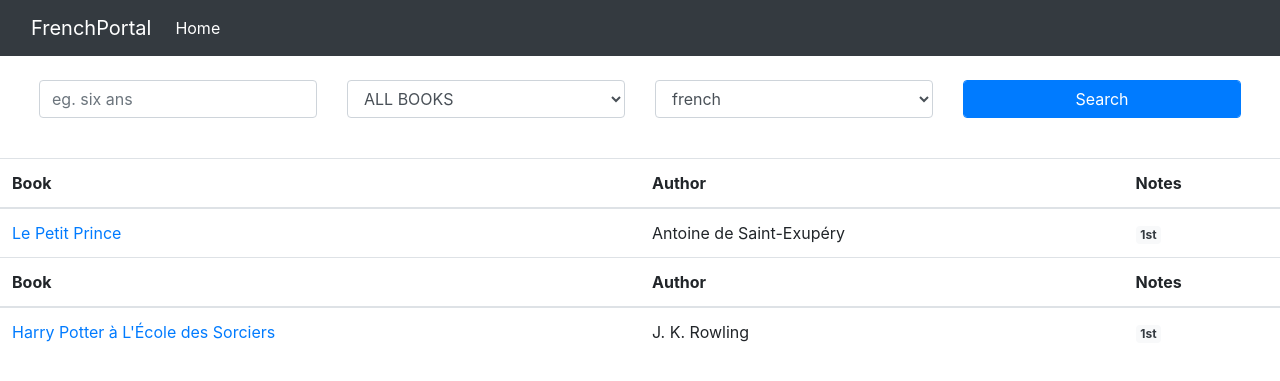
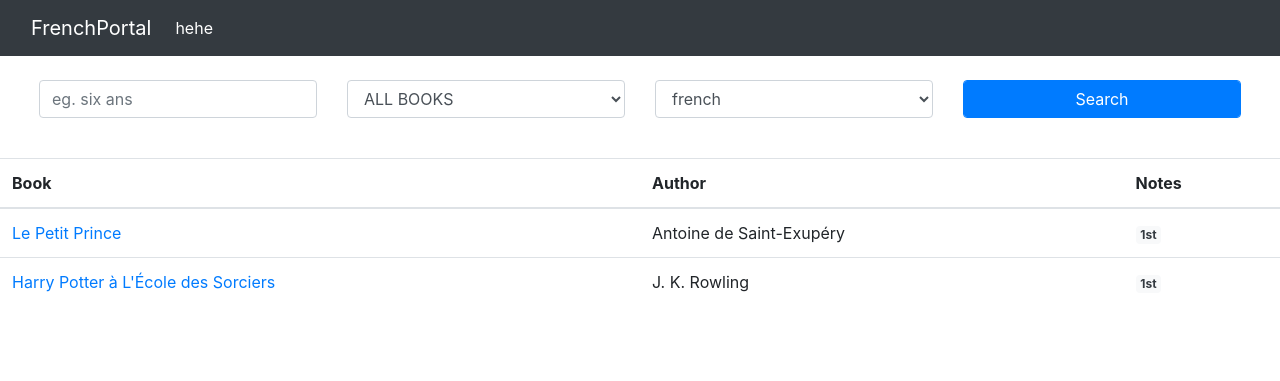
Before and after one commit to katechengudu/lepetitprince-live, a Django app: page / in a window 1280 px wide. Shown: the top 381 px of the page. Run offline with Django 3.2, Linux system fonts and the light colour scheme; data comes from the database, SQL or seed files in the repository; some libraries are stand-ins or nearby versions.

Commit message:
minor updates.

```diff
--- a/templates/original_text/base.html
+++ b/templates/original_text/base.html
@@ -8,19 +8,19 @@
 
     <!-- Bootstrap CSS -->
     <link rel="stylesheet" href="https://stackpath.bootstrapcdn.com/bootstrap/4.5.2/css/bootstrap.min.css">
-    <title>LE PETIT PRINCE</title>
+    <title>LOVE FRENCH</title>
   </head>
   <body>
         <nav class="navbar navbar-expand-lg navbar-dark bg-dark">
   <div class="container-fluid">
-    <a class="navbar-brand" href="#">FrenchPortal</a>
+    <a class="navbar-brand" href="{% url 'original_text:book' %}">FrenchPortal</a>
     <button class="navbar-toggler" type="button" data-bs-toggle="collapse" data-bs-target="#navbarSupportedContent" aria-controls="navbarSupportedContent" aria-expanded="false" aria-label="Toggle navigation">
       <span class="navbar-toggler-icon"></span>
     </button>
     <div class="collapse navbar-collapse" id="navbarSupportedContent">
       <ul class="navbar-nav me-auto mb-2 mb-lg-0">
         <li class="nav-item">
-          <a class="nav-link active" aria-current="page" href="{% url 'original_text:book' %}">Home</a>
+          <a class="nav-link active" aria-current="page" href="#">hehe</a>
         </li>
       </ul>
     </div>
--- a/templates/original_text/home.html
+++ b/templates/original_text/home.html
@@ -2,7 +2,6 @@
 
 {% block body %}
     <table class="table table-hover">
-        {% for book in results.all_books %}
             <thead>
                 <tr>
                   <th scope="col">Book</th>
@@ -11,13 +10,14 @@
                 </tr>
             </thead>
             <tbody>
+            {% for book in results.all_books %}
                 <tr>
                 <td><a href="{% url 'original_text:sentence' pk=book.pk %}">{{ book.title }}</a></td>
                 <td>{{ book.author }}</td>
                 <td><span class="badge bg-light text-dark">1st</span></td>
                 </tr>
+            {% endfor %}
             </tbody>
-        {% endfor %}
     </table>
 
 {% endblock %}
```
